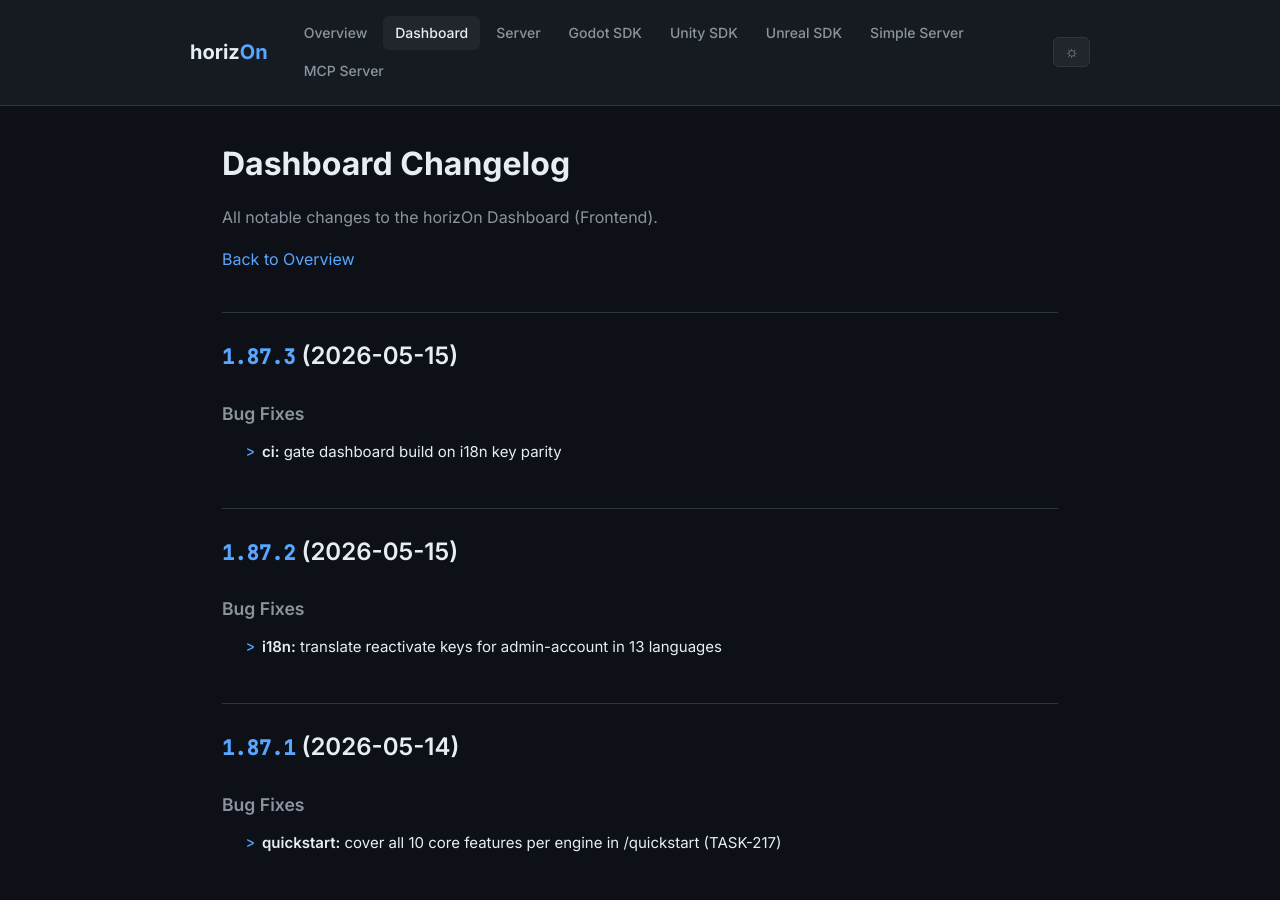
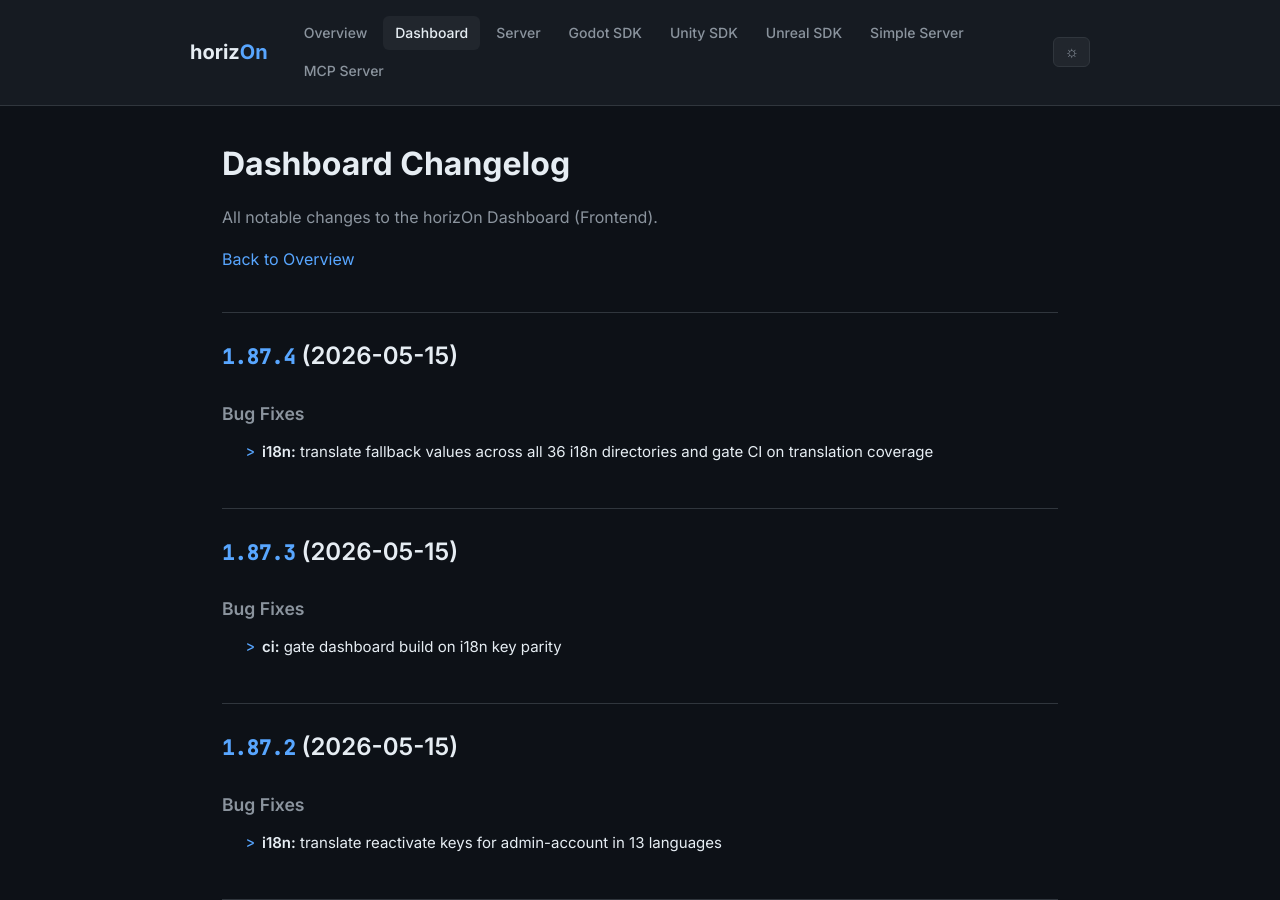
Before and after one commit to ProjectMakersDE/horizOn-Changelog, a Jekyll site: the page built from dashboard-changelog.md, in a window 1280 px wide and 900 px high. Built offline with Jekyll 4.4.1, drawn with Linux system fonts in a browser that asks for light colours.

Commit message:
chore: sync changelogs [skip ci]

```diff
--- a/dashboard-changelog.md
+++ b/dashboard-changelog.md
@@ -8,6 +8,13 @@ title: Dashboard Changelog
 All notable changes to the horizOn Dashboard (Frontend).
 
 [Back to Overview](.)
+
+## [1.87.4](https://github.com/ProjectMakersDE/horizOn-Dashboard/compare/v1.87.3...v1.87.4) (2026-05-15)
+
+
+### Bug Fixes
+
+* **i18n:** translate fallback values across all 36 i18n directories and gate CI on translation coverage ([c656532](https://github.com/ProjectMakersDE/horizOn-Dashboard/commit/c656532339413f6331165fbd684e9a92dd02d3e8))
 
 ## [1.87.3](https://github.com/ProjectMakersDE/horizOn-Dashboard/compare/v1.87.2...v1.87.3) (2026-05-15)
 
```
Also changed, not shown: index.md (+1 -1 lines).
